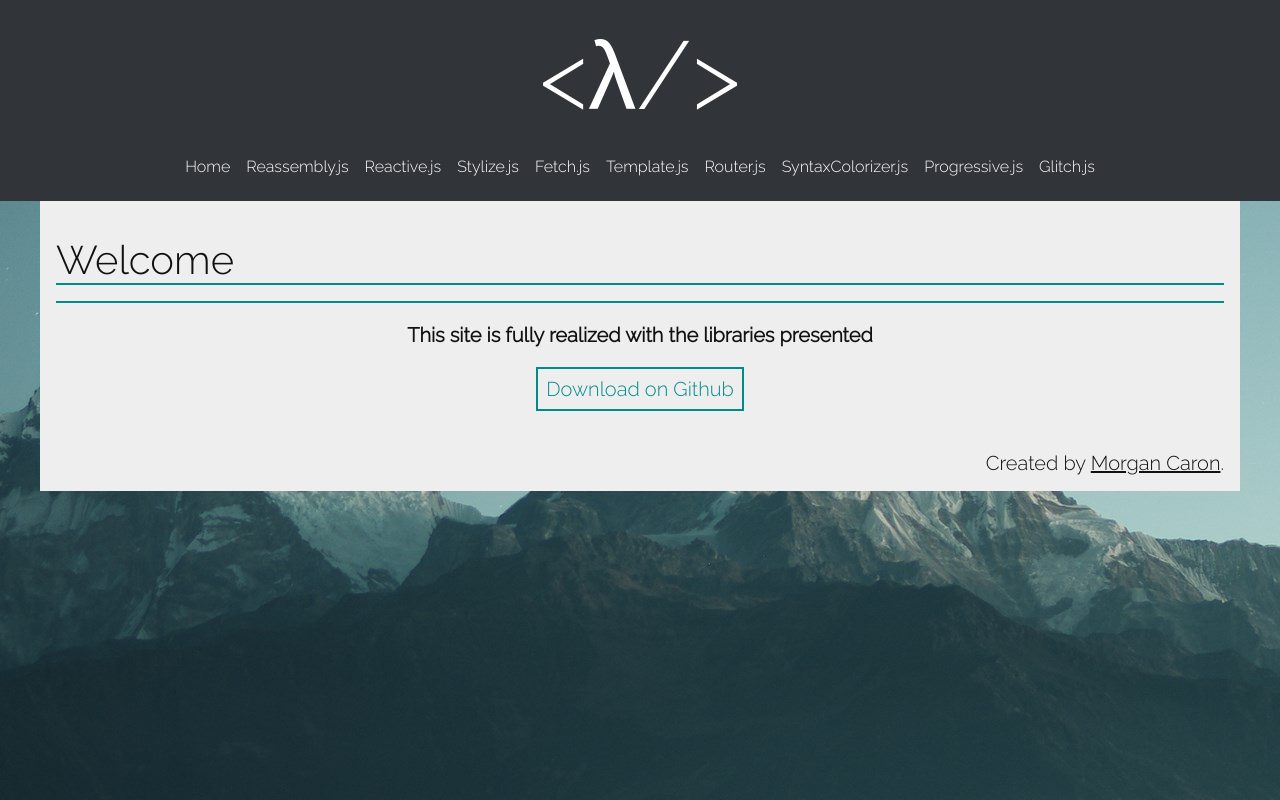
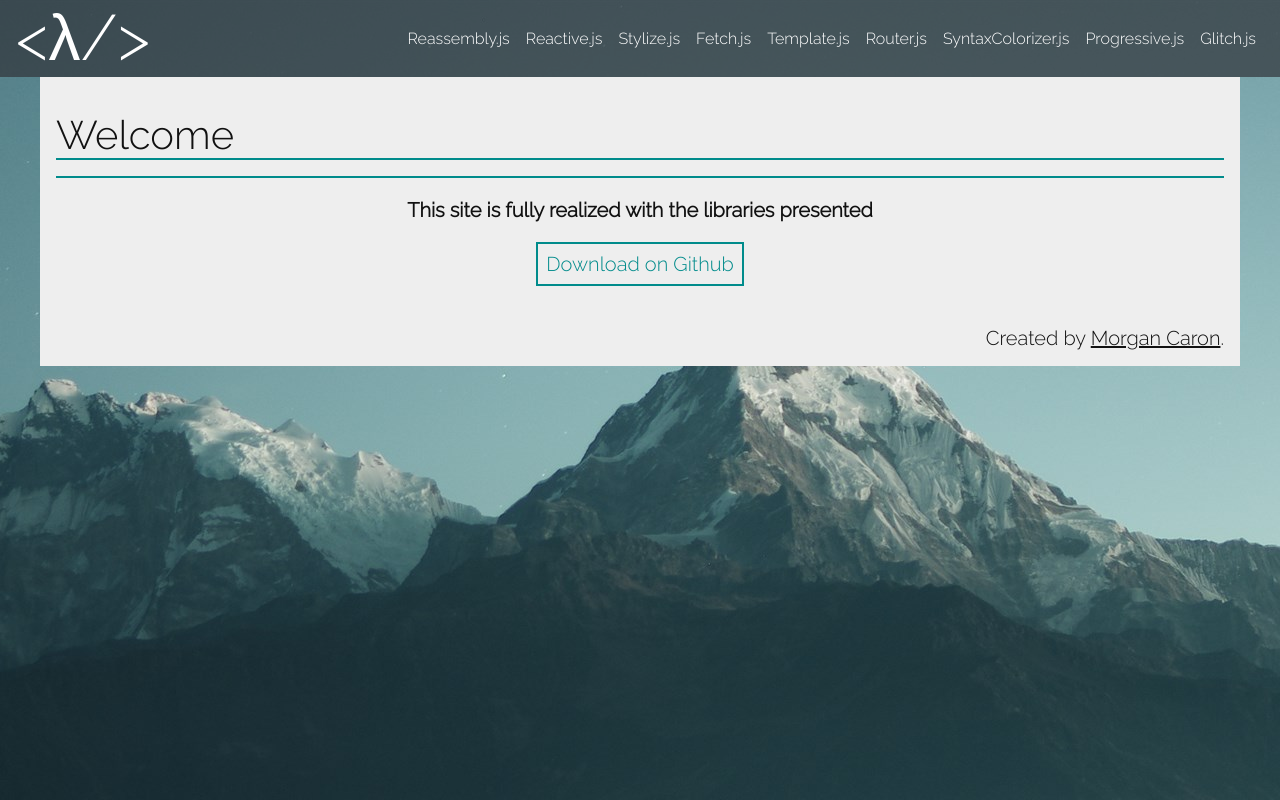
Before and after one commit to MorganCaron/-Lambda-, a plain HTML site: page index.html in a window 1280 px wide. Drawn offline with nearby package versions, Linux system fonts and the light colour scheme.

Commit message:
Better header

```diff
--- a/css/theme.css
+++ b/css/theme.css
@@ -10,10 +10,9 @@ body {
 	font-family: 'Raleway', 'Roboto', 'Open Sans', sans-serif;
 }
 h1 {
-	font-size: 6rem;
+	font-size: 4rem;
     font-weight: 300;
 	line-height: 1.2;
-	margin: 1rem;
 }
 h2 {
 	margin-bottom: 1rem;
--- a/js/App.js
+++ b/js/App.js
@@ -13,16 +13,15 @@ class EmptyPage extends Layout {
 
 class SiteHeader extends Layout {
 	constructor(page) {
-		super('header', { class: 'secondary' })
+		super('header', { class: 'muted' })
 		this.page = page
 		this.update()
 	}
 
 	render() {
 		return [
-			new H1('<λ/>', { class: 'text-center' }),
+			new H1([new A('<λ/>', { href: '#' }, () => { this.page.change(HomePage) })], { class: 'text-center' }),
 			new Nav([
-				new A('Home', { href: '#' }, () => { this.page.change(HomePage) }),
 				new A('Reassembly.js', { href: '#' }, () => { this.page.change(ReassemblyPage) }),
 				new A('Reactive.js', { href: '#' }, () => { this.page.change(ReactivePage) }),
 				new A('Stylize.js', { href: '#' }, () => { this.page.change(StylizePage) }),
@@ -73,7 +72,7 @@ class App {
 				color: '#111'
 			},
 			muted: {
-				backgroundColor: 'rgba(49,52,57,0.3)',
+				backgroundColor: 'rgba(49,52,57,.7)',
 				color: 'white'
 			},
 			primary: {
@@ -98,17 +97,26 @@ class App {
 
 		Head.setStyle('App', Stylize.treeToCss({
 			'body>header': {
-				padding: '.1rem',
-			},
-			'.navbar': {
+				padding: '0 1rem',
 				display: 'flex',
 				flexDirection: 'column',
 				flexWrap: 'wrap',
 				justifyContent: 'center',
 				alignItems: 'center',
-				marginBottom: '1rem',
-				'>a': {
-					padding: '.5rem',
+				h1: {
+					margin: '0'
+				},
+				'.navbar': {
+					display: 'flex',
+					flexDirection: 'column',
+					flexWrap: 'wrap',
+					justifyContent: 'center',
+					alignItems: 'center',
+					'a': {
+						padding: '.5rem'
+					}
+				},
+				'a': {
 					textDecoration: 'none',
 					transition: 'all .15s ease-in-out',
 					transitionProperty: 'background-color',
@@ -126,8 +134,14 @@ class App {
 				}
 			},
 			'@media(min-width: 576px)': {
-				'.navbar': {
+				'body>header .navbar': {
 					flexDirection: 'row'
+				}
+			},
+			'@media(min-width: 768px)': {
+				'body>header': {
+					flexDirection: 'row',
+					justifyContent: 'space-between'
 				}
 			}
 		}))
```
